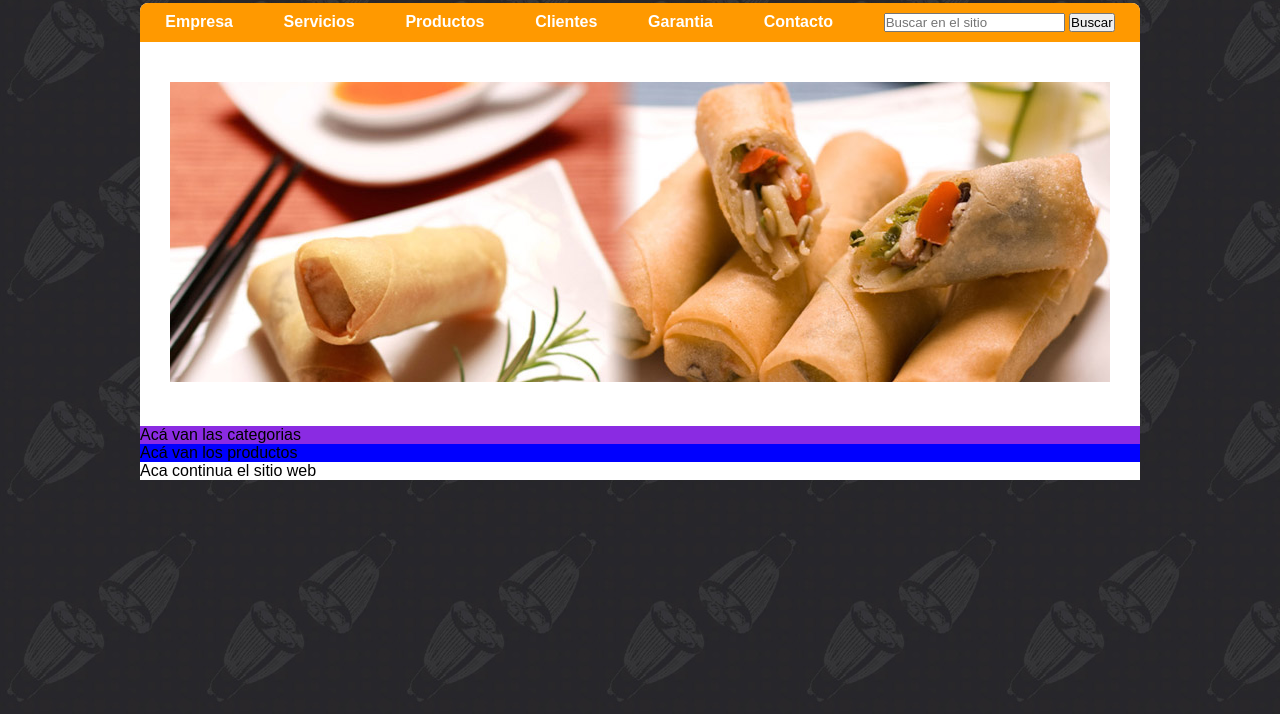
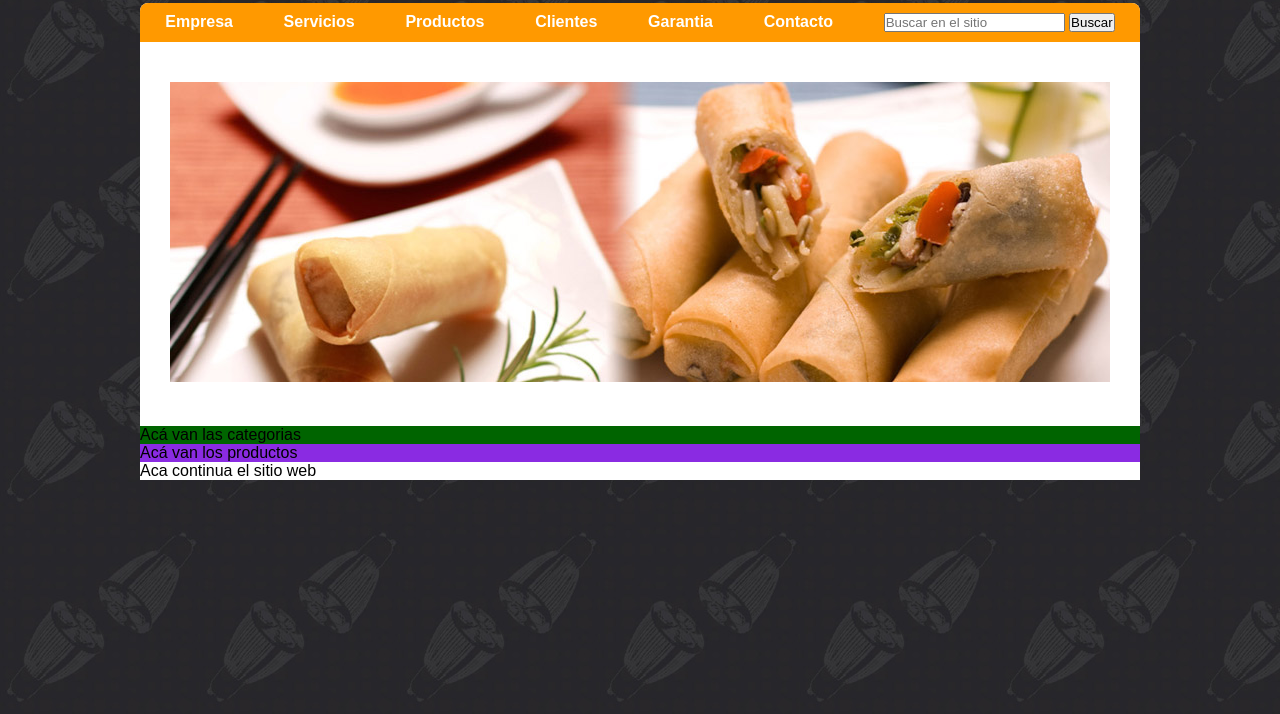
Before and after one commit to Afalkenhagen/sitio-3alas-2022-utn, a plain HTML site: page index.html in a window 1280 px wide. Shown: the part 86-800 px from the top of the page. Drawn offline with Linux system fonts and the light colour scheme.

Commit message:
agregando foquitos

```diff
--- a/estilos.css
+++ b/estilos.css
@@ -119,7 +119,8 @@ body {
     -------------------------------------
 */
 .principal{
-    background-color: blue;
+    background-color: rgb(0, 110, 255);
+    /*no se deberia ver*/
 }
 
 /*
@@ -136,6 +137,6 @@ body {
                   productos
     -------------------------------------
 */
-.categorias{
+.productos{
     background-color: blueviolet;
 }
```
